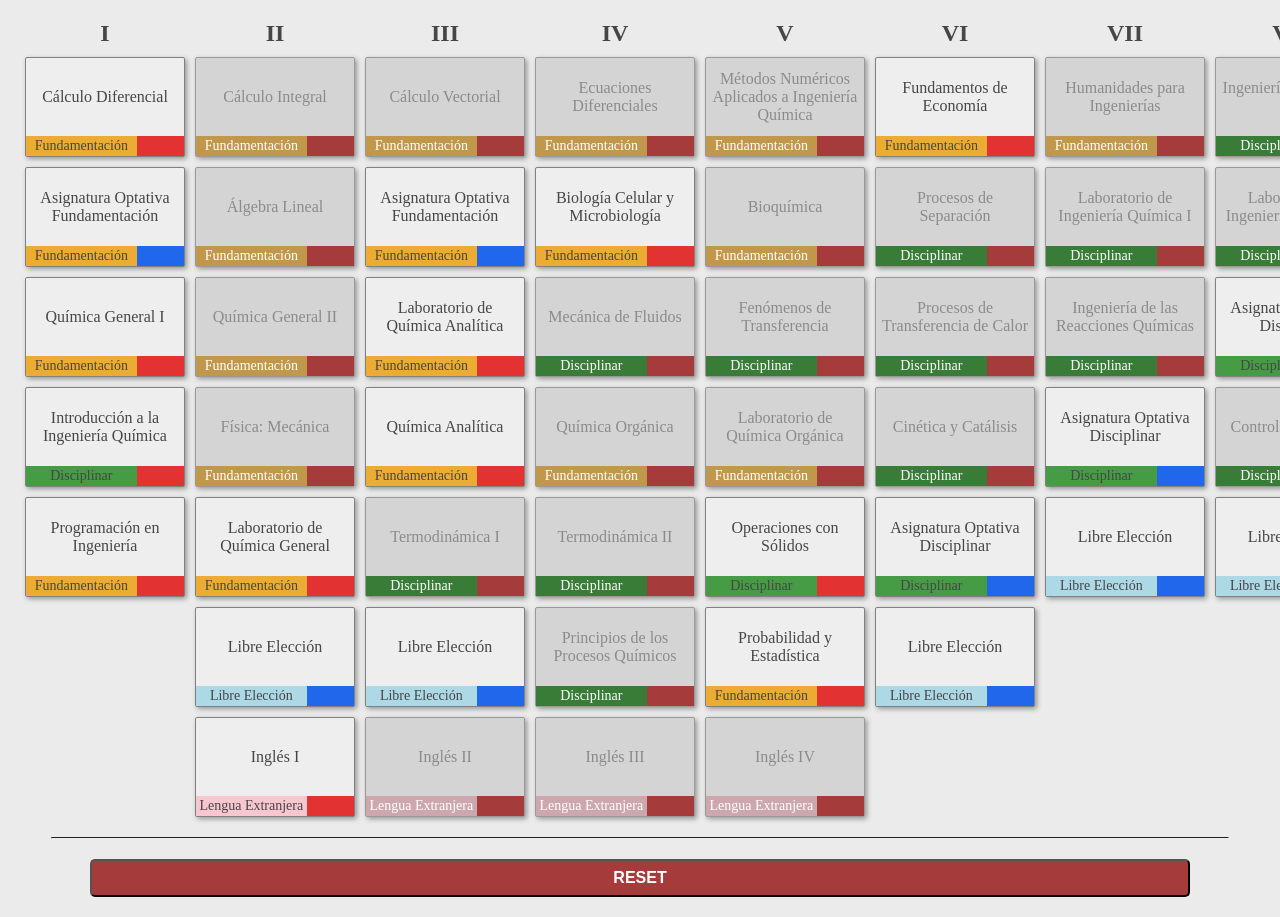
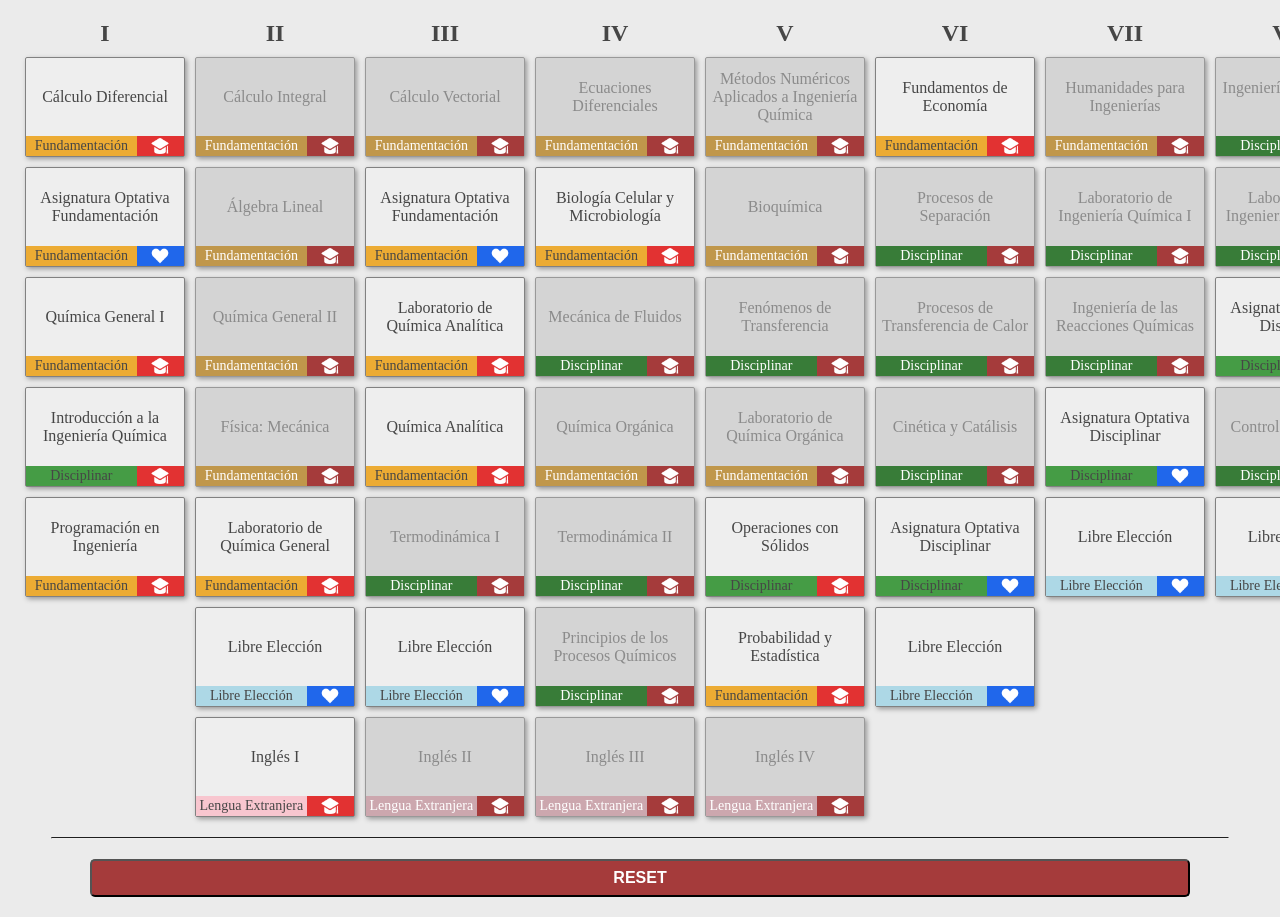
Before and after one commit to Tryncha/interactive-mesh, a React (Vite) app: page / in a window 1280 px wide. Built offline with nearby package versions, Linux system fonts and the light colour scheme; a web font is replaced by a local one.

Commit message:
icons added

```diff
--- a/src/components/Subject/Subject.jsx
+++ b/src/components/Subject/Subject.jsx
@@ -47,7 +47,14 @@ const Subject = ({ subjectObj }) => {
           <div className="Subject-name">{subjectObj.name}</div>
           <div className="Subject-footer">
             <div className={`Subject-category Subject--${subjectObj.category}`} />
-            <div className={`Subject-type Subject--${subjectObj.type}`} />
+            <div className={`Subject-type Subject--${subjectObj.type}`}>
+              <img
+                src={subjectObj.type === 'mandatory' ? 'images/cap.png' : 'images/heart.png'}
+                alt={subjectObj.type === 'mandatory' ? 'Cap Icon' : 'Heart Icon'}
+                width={20}
+                height={20}
+              />
+            </div>
           </div>
         </div>
       ) : (
@@ -78,7 +85,14 @@ const Subject = ({ subjectObj }) => {
           <div className="Subject-name">{subjectObj.name}</div>
           <div className="Subject-footer">
             <div className={`Subject-category Subject--${subjectObj.category} is-disabled`} />
-            <div className={`Subject-type Subject--${subjectObj.type} is-disabled`} />
+            <div className={`Subject-type Subject--${subjectObj.type} is-disabled`}>
+              <img
+                src={subjectObj.type === 'mandatory' ? 'images/cap.png' : 'images/heart.png'}
+                alt={subjectObj.type === 'mandatory' ? 'Cap Icon' : 'Heart Icon'}
+                width={20}
+                height={20}
+              />
+            </div>
           </div>
         </div>
       )}
```
Also changed, not shown: public/images/cap.png (added).
